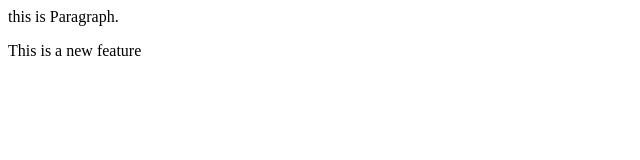
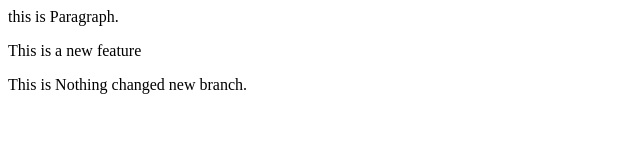
Before and after one commit to mahendrakumarmeena/demo, a plain HTML site: page index.html in a window 1280 px wide. Shown: the whole page, without its empty margins (0-640 px from the left). Drawn offline with Linux system fonts and the light colour scheme.

Commit message:
create  new para

```diff
--- a/index.html
+++ b/index.html
@@ -1,2 +1,3 @@
 <p>this is Paragraph.</p>
 <p>This is a new feature</p>
+<p>This is Nothing changed new branch.</p>
```
